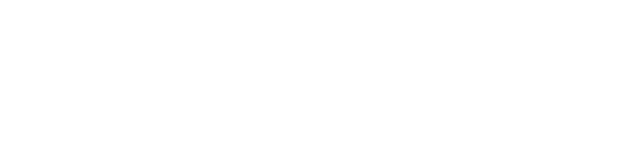
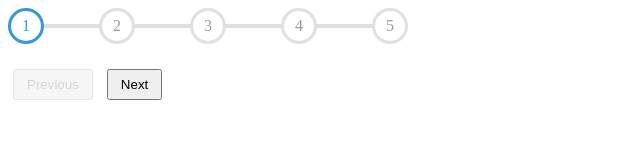
Before and after one commit to acciojob/progress-bar-tech-ved, a website: page main.html in a window 1280 px wide. Shown: the whole page, without its empty margins (0-640 px from the left). Drawn offline with Linux system fonts and the light colour scheme.

Commit message:
created a submission

```diff
--- a/main.html
+++ b/main.html
@@ -7,7 +7,20 @@
 </head>
 
 <body>
-	<!-- the entire body must be written by student -->
+	<div class="progress-container">
+  <div class="progress"></div>
+
+  <div class="circle active" id="circle-1">1</div>
+  <div class="circle" id="circle-2">2</div>
+  <div class="circle" id="circle-3">3</div>
+  <div class="circle" id="circle-4">4</div>
+  <div class="circle" id="circle-5">5</div>
+</div>
+
+<button id="prev" disabled>Previous</button>
+<button id="next">Next</button>
+
+
     <script type="text/javascript" src="./script.js">
 </script>
 
--- a/script.js
+++ b/script.js
@@ -1 +1,46 @@
 //your JS code here. If required.
+const circles = document.querySelectorAll(".circle");
+const next = document.getElementById("next");
+const prev = document.getElementById("prev");
+const progress = document.querySelector(".progress");
+
+let currentActive = 1;
+
+function update() {
+  circles.forEach((circle, idx) => {
+    if (idx < currentActive) {
+      circle.classList.add("active");
+    } else {
+      circle.classList.remove("active");
+    }
+  });
+
+  const actives = document.querySelectorAll(".circle.active");
+
+  const progressPercent =
+    ((actives.length - 1) / (circles.length - 1)) * 100;
+
+  progress.style.width = progressPercent + "%";
+
+  prev.disabled = currentActive === 1;
+  next.disabled = currentActive === circles.length;
+}
+
+next.addEventListener("click", () => {
+  currentActive++;
+  if (currentActive > circles.length) {
+    currentActive = circles.length;
+  }
+  update();
+});
+
+prev.addEventListener("click", () => {
+  currentActive--;
+  if (currentActive < 1) {
+    currentActive = 1;
+  }
+  update();
+});
+
+// initial state
+update();
--- a/styles.css
+++ b/styles.css
@@ -1 +1,61 @@
 /*  your css code here. If applicable */
+.progress-container {
+  display: flex;
+  justify-content: space-between;
+  align-items: center;
+  position: relative;
+  margin-bottom: 20px;
+  max-width: 400px;
+  width: 100%;
+}
+
+.progress-container::before {
+  content: "";
+  background-color: #e0e0e0;
+  position: absolute;
+  height: 4px;
+  width: 100%;
+  top: 50%;
+  left: 0;
+  transform: translateY(-50%);
+  z-index: -1;
+}
+
+.progress {
+  background-color: #3498db;
+  position: absolute;
+  height: 4px;
+  width: 0%;
+  top: 50%;
+  left: 0;
+  transform: translateY(-50%);
+  z-index: -1;
+  transition: 0.3s ease;
+}
+
+.circle {
+  background-color: #fff;
+  color: #999;
+  border-radius: 50%;
+  height: 30px;
+  width: 30px;
+  border: 3px solid #e0e0e0;
+  display: flex;
+  align-items: center;
+  justify-content: center;
+}
+
+.circle.active {
+  border-color: #3498db;
+  color: #3498db;
+}
+
+button {
+  margin: 5px;
+  padding: 6px 12px;
+}
+
+button:disabled {
+  opacity: 0.5;
+  cursor: not-allowed;
+}
```
